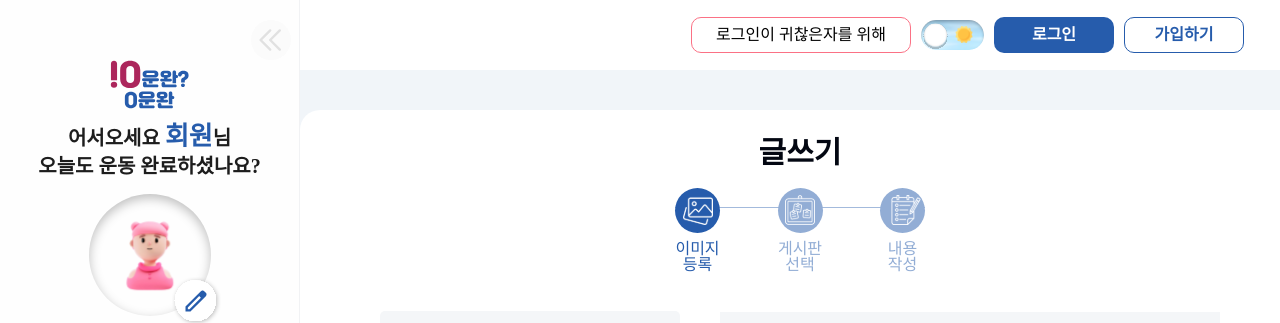
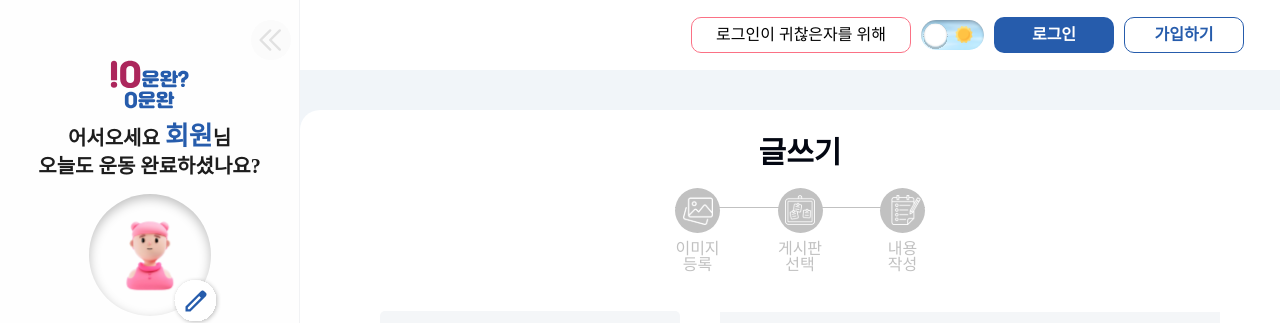
Before and after one commit to yoo-nji/Today_Workout_Done, a React (Vite) app: page /posting in a window 1280 px wide. Shown: the top 323 px of the page. Built offline with nearby package versions, Linux system fonts and the light colour scheme; no server answers; a web font is replaced by a local one.

Commit message:
FIX 게시글 등록 폼 수정

```diff
--- a/src/components/posting/PostStatus.tsx
+++ b/src/components/posting/PostStatus.tsx
@@ -1,7 +1,6 @@
 import uploadImgIcon from "../../assets/uploadImgIcon.svg";
 import selectChannel from "../../assets/selectChannel.svg";
 import writeTitle from "../../assets/writeTitle.svg";
-import { useEffect, useState } from "react";
 
 interface PostStatusProps {
   img: string;
@@ -16,27 +15,15 @@ export default function PostStatus({
   desc,
   channel,
 }: PostStatusProps) {
-  const [iconStatus, setIconStatus] = useState<
-    "upload" | "selectChannel" | "write"
-  >("upload");
-
-  useEffect(() => {
-    if (img.length > 0 && !title && !desc && channel === "게시판 선택")
-      setIconStatus("selectChannel");
-    else if (img.length > 0 && channel !== "게시판 선택" && !title && !desc)
-      setIconStatus("write");
-    else if (img.length < 1) setIconStatus("upload");
-  }, [img, channel]);
-
   return (
-    <div className="w-[250px] h-[45px] flex items-center justify-between border-t border-[#a3badc] mt-3">
+    <div className="w-[250px] h-[45px] flex items-center justify-between border-t border-[#c1c1c1] mt-3">
       {/* 아이콘 */}
       <div
         className={`w-[45px] flex flex-col justify-center items-center gap-2`}
       >
         <div
           className={`w-[45px] h-[45px] rounded-[50%] ${
-            iconStatus === "upload" ? "bg-[#265CAC]" : "bg-[#92ADD5]"
+            img ? "bg-[#1d8a1d] " : "bg-[#c1c1c1] "
           } flex justify-center items-center `}
         >
           <img
@@ -47,7 +34,7 @@ export default function PostStatus({
         </div>
         <p
           className={`${
-            iconStatus === "upload" ? "text-[#265CAC]" : "text-[#92ADD5]"
+            img ? "text-[#1d8a1d] " : "text-[#c1c1c1] "
           } text-center leading-[16px]`}
         >
           이미지 등록
@@ -59,7 +46,7 @@ export default function PostStatus({
       >
         <div
           className={`w-[45px] h-[45px] rounded-[50%] ${
-            iconStatus === "selectChannel" ? "bg-[#265CAC]" : "bg-[#92ADD5]"
+            channel !== "게시판 선택" ? "bg-[#1d8a1d]" : "bg-[#c1c1c1]"
           } flex justify-center items-center`}
         >
           <img
@@ -70,7 +57,7 @@ export default function PostStatus({
         </div>
         <p
           className={`${
-            iconStatus === "selectChannel" ? "text-[#265CAC]" : "text-[#92ADD5]"
+            channel !== "게시판 선택" ? "text-[#1d8a1d]" : "text-[#c1c1c1]"
           } text-center leading-[16px]`}
         >
           게시판 선택
@@ -82,7 +69,7 @@ export default function PostStatus({
       >
         <div
           className={`w-[45px] h-[45px] rounded-[50%] ${
-            iconStatus === "write" ? "bg-[#265CAC]" : "bg-[#92ADD5]"
+            title && desc ? "bg-[#1d8a1d] " : "bg-[#c1c1c1] "
           } flex justify-center items-center`}
         >
           <img
@@ -93,7 +80,7 @@ export default function PostStatus({
         </div>
         <p
           className={`${
-            iconStatus === "write" ? "text-[#265CAC]" : "text-[#92ADD5]"
+            title && desc ? "text-[#1d8a1d]" : "text-[#c1c1c1]"
           } text-center leading-[16px]`}
         >
           내용 작성
--- a/src/components/rootlayout/Sidebar.tsx
+++ b/src/components/rootlayout/Sidebar.tsx
@@ -137,7 +137,10 @@ export default function Sidebar() {
         )}
       </div>
 
-      {isLoggedIn && <CheckDone textSize="text-[18px]" width="w-[90px]" />}
+      {/* 한달 운동 횟수 */}
+      {isLoggedIn && isToggle ? (
+        <CheckDone textSize="text-[18px]" width="w-[90px]" />
+      ) : null}
 
       <div className="flex flex-col justify-between w-full h-full mt-[20px] border-t">
         {/* 채널목록 */}
--- a/src/pages/Posting.tsx
+++ b/src/pages/Posting.tsx
@@ -166,7 +166,7 @@ export default function Posting() {
                       key={item.id}
                       id={item.id}
                       className={twMerge(
-                        `bg-white border w-full h-[45px] px-[10px] text-[18px] flex items-center justify-center hover:bg-rose-200 ${
+                        `bg-white border w-full h-[45px] px-[10px] text-[18px] flex items-center justify-center hover:bg-[#E8F3FC] ${
                           openChannel ? "flex" : "hidden"
                         }`
                       )}
@@ -185,7 +185,6 @@ export default function Posting() {
               type="text"
               placeholder="제목을 입력해주세요"
               className=" w-full h-[50px] bg-[#F4F6F8]  outline-none text-[18px] px-[15px]"
-              disabled={img.length && channel !== "게시판 선택" ? false : true}
               value={title}
               onChange={(e) => setTitle(e.target.value)}
             />
@@ -195,7 +194,6 @@ export default function Posting() {
               placeholder="내용을 작성해주세요"
               className=" resize-none outline-none w-full h-[200px] bg-[#F4F6F8] py-[10px] px-[15px] text-[20px]"
               maxLength={1000}
-              disabled={img.length && channel !== "게시판 선택" ? false : true}
               value={desc}
               onChange={(e) => setDesc(e.target.value)}
             ></textarea>
```
